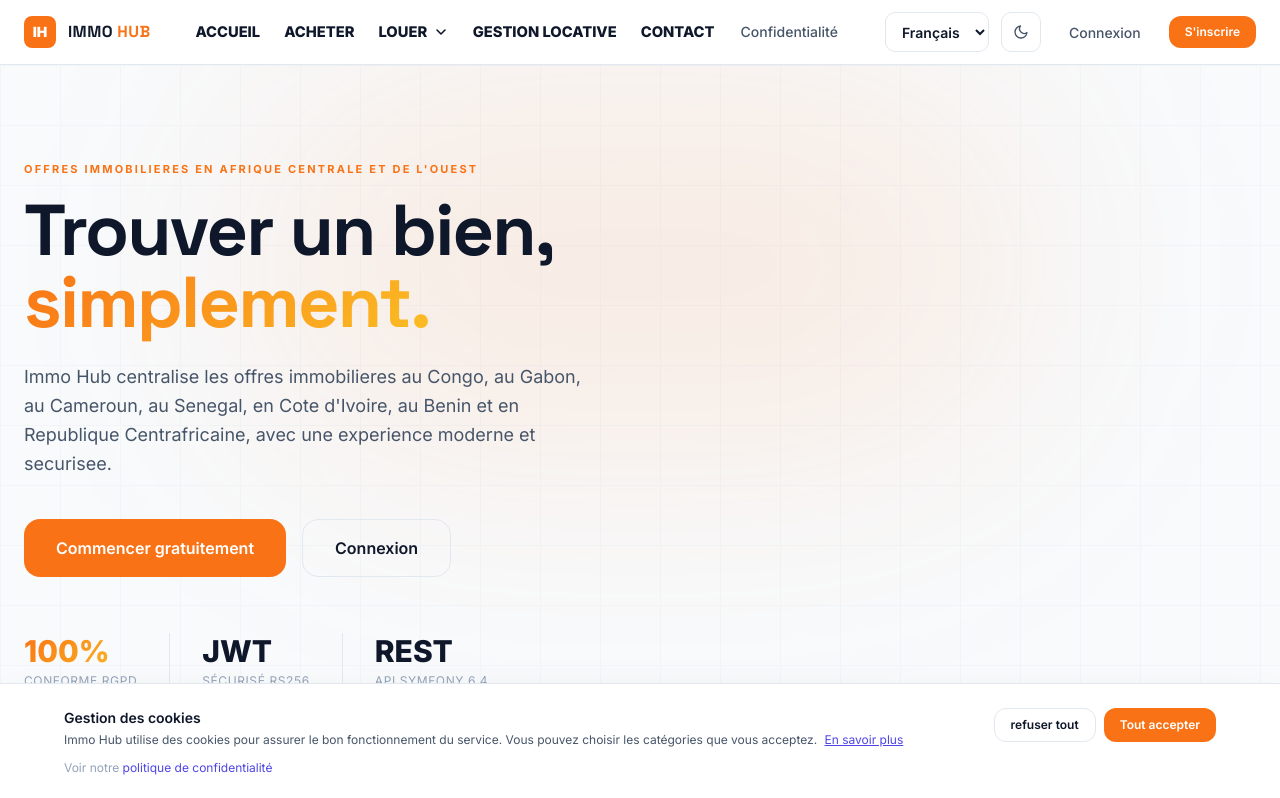
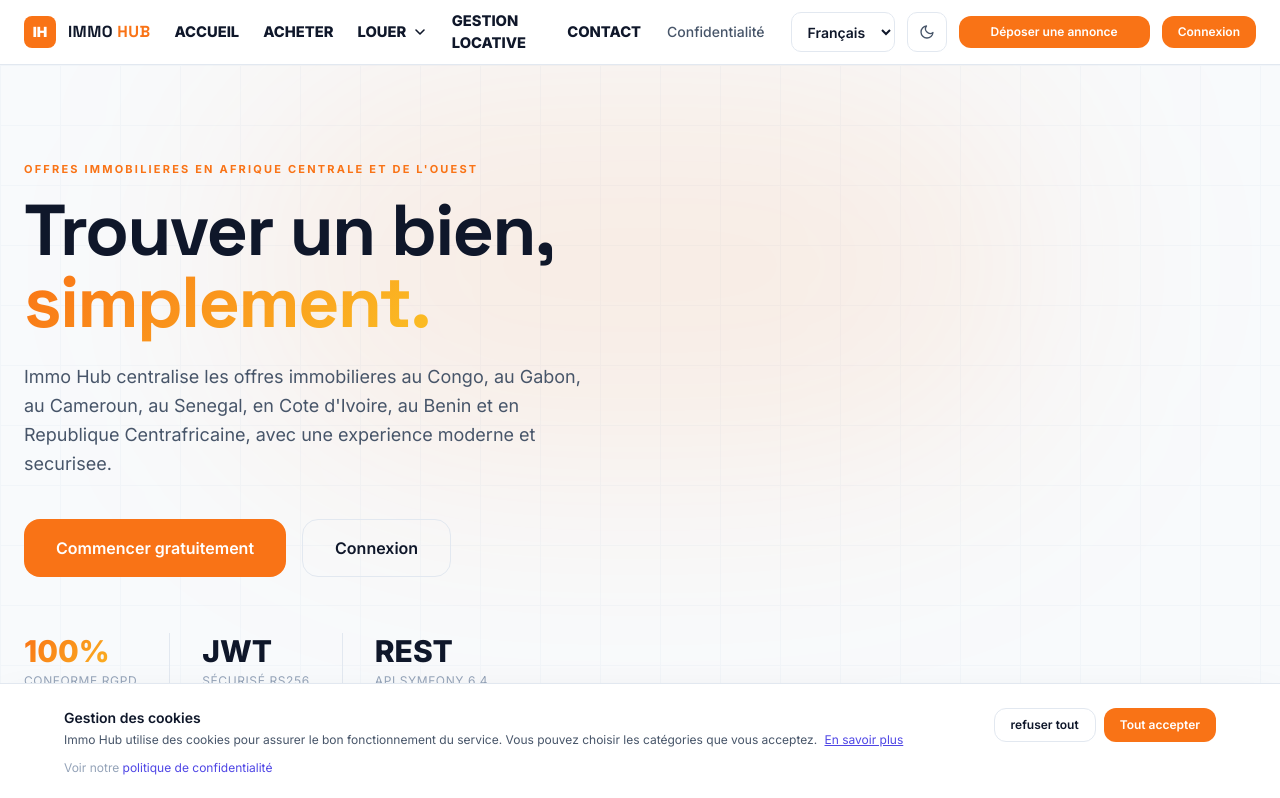
Before and after one commit to FDidier04/LocImmo, a Vue app in the folder frontend/: page / in a window 1280 px wide. Shown: the top 798 px of the page. Built offline with nearby package versions, Linux system fonts and the light colour scheme; no server answers.

Commit message:
feat: add 'Déposer une annonce' button in navbar

```diff
--- a/frontend/src/App.vue
+++ b/frontend/src/App.vue
@@ -25,6 +25,7 @@
     dashboard: "Dashboard",
     publish: "Publier",
     publishListing: "Publier une annonce",
+    postListing: "Déposer une annonce",
     admin: "Admin",
     administration: "Administration",
     contact: "Contact",
@@ -60,6 +61,7 @@
     dashboard: "Dashboard",
     publish: "Publish",
     publishListing: "Publish a listing",
+    postListing: "Post a listing",
     admin: "Admin",
     administration: "Administration",
     contact: "Contact",
@@ -154,8 +156,8 @@
           </button>
 
           <template v-if="!userStore.isAuthenticated">
-            <router-link to="/login" class="btn-ghost">{{ t.login }}</router-link>
-            <router-link to="/register" class="btn-primary px-4 py-2 text-xs">{{ t.register }}</router-link>
+            <router-link to="/events/create" class="btn-primary px-8 py-2 text-xs whitespace-nowrap">{{ t.postListing }}</router-link>
+            <router-link to="/login" class="btn-primary px-4 py-2 text-xs">{{ t.login }}</router-link>
           </template>
           <template v-else>
             <router-link to="/profile" class="btn-ghost text-xs">{{ userStore.fullName || t.profile }}</router-link>
@@ -200,8 +202,8 @@
           <router-link @click="mobileOpen=false" class="block py-2 text-sm text-sub hover:text-main" to="/privacy">{{ t.privacy }}</router-link>
           <div class="flex flex-col gap-2 border-t pt-3" style="border-color:var(--border)">
             <template v-if="!userStore.isAuthenticated">
-              <router-link @click="mobileOpen=false" to="/login" class="btn-ghost justify-start">{{ t.login }}</router-link>
-              <router-link @click="mobileOpen=false" to="/register" class="btn-primary justify-center">{{ t.register }}</router-link>
+              <router-link @click="mobileOpen=false" to="/events/create" class="btn-primary justify-center whitespace-nowrap">{{ t.postListing }}</router-link>
+              <router-link @click="mobileOpen=false" to="/login" class="btn-primary justify-center">{{ t.login }}</router-link>
             </template>
             <template v-else>
               <router-link @click="mobileOpen=false" to="/profile" class="btn-ghost justify-start">{{ t.profile }}</router-link>
```
